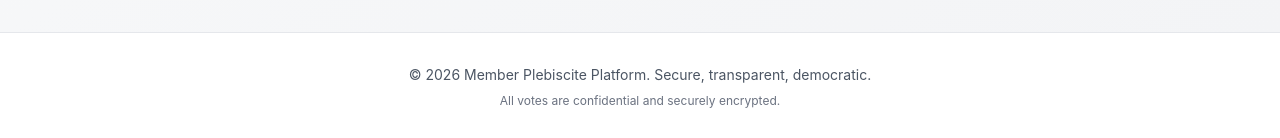
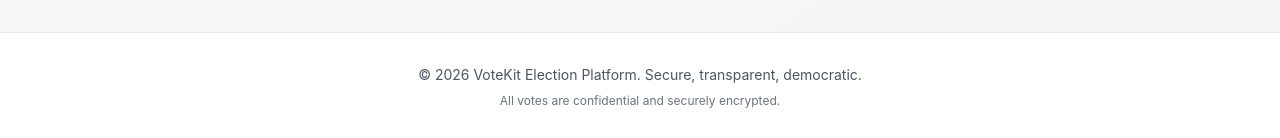
Before and after one commit to votekitorg/votekit, a Next.js app: page / in a window 1280 px wide. Shown: the part 777-915 px from the top of the page. Built offline with nearby package versions, Linux system fonts and the light colour scheme.

Commit message:
refactor: rename footer and metadata to VoteKit Election Platform

```diff
--- a/src/app/layout.tsx
+++ b/src/app/layout.tsx
@@ -2,10 +2,10 @@ import type { Metadata } from 'next';
 import './globals.css';
 
 export const metadata: Metadata = {
-  title: 'Member Plebiscite Platform',
+  title: 'VoteKit Election Platform',
   description: 'Secure online voting platform for membership plebiscites and surveys',
   keywords: ['voting', 'plebiscite', 'survey', 'democracy', 'election'],
-  authors: [{ name: 'Member Plebiscite Platform' }],
+  authors: [{ name: 'VoteKit Election Platform' }],
   viewport: 'width=device-width, initial-scale=1',
   robots: 'noindex, nofollow', // Prevent search engine indexing
   themeColor: '#00843D',
@@ -31,7 +31,7 @@ export default function RootLayout({
           <div className="max-w-7xl mx-auto px-4 sm:px-6 lg:px-8">
             <div className="text-center">
               <p className="text-sm text-gray-600">
-                &copy; {new Date().getFullYear()} Member Plebiscite Platform.
+                &copy; {new Date().getFullYear()} VoteKit Election Platform.
                 Secure, transparent, democratic.
               </p>
               <p className="text-xs text-gray-500 mt-2">
--- a/src/app/results/[slug]/page.tsx
+++ b/src/app/results/[slug]/page.tsx
@@ -204,7 +204,7 @@ export default async function ResultsPage({ params }: { params: { slug: string }
               </div>
               <div>
                 <h1 className="text-lg font-semibold text-gray-900">Plebiscite Results</h1>
-                <p className="text-sm text-gray-600">Member Plebiscite Platform</p>
+                <p className="text-sm text-gray-600">VoteKit Election Platform</p>
               </div>
             </div>
 
```
Also changed, not shown: 2 other files (tests, documents, lock files or other folders).
